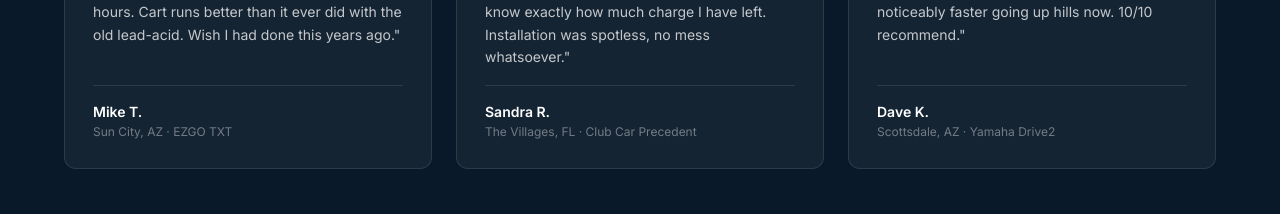
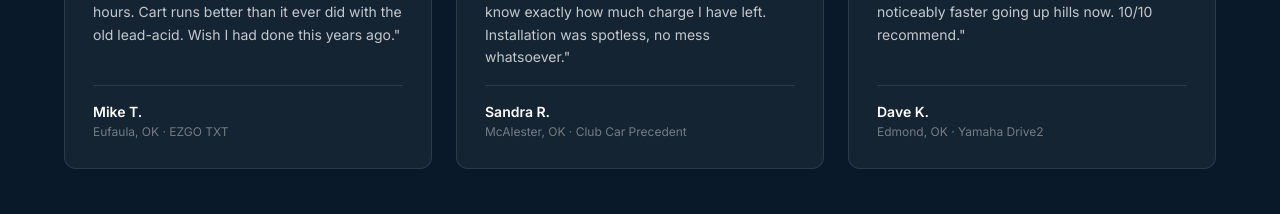
Before and after one commit to taylorrussell18/lithium-golf-cart, a Next.js app: page / in a window 1280 px wide. Shown: the part 6920-7134 px from the top of the page. Built offline with nearby package versions, Linux system fonts and the light colour scheme; a web font is replaced by a local one.

Commit message:
Update review locations to Oklahoma cities

```diff
--- a/components/Reviews.tsx
+++ b/components/Reviews.tsx
@@ -9,21 +9,21 @@ const GOOGLE_REVIEW_URL = "https://g.page/r/YOUR_GOOGLE_PLACE_ID/review"; // ←
 const reviews = [
   {
     name: "Mike T.",
-    location: "Sun City, AZ",
+    location: "Eufaula, OK",
     stars: 5,
     text: "These guys did an amazing job. Came out to my house, had the whole thing done in a few hours. Cart runs better than it ever did with the old lead-acid. Wish I had done this years ago.",
     cart: "EZGO TXT",
   },
   {
     name: "Sandra R.",
-    location: "The Villages, FL",
+    location: "McAlester, OK",
     stars: 5,
     text: "Super professional from start to finish. The LCD monitor is a game changer — I always know exactly how much charge I have left. Installation was spotless, no mess whatsoever.",
     cart: "Club Car Precedent",
   },
   {
     name: "Dave K.",
-    location: "Scottsdale, AZ",
+    location: "Edmond, OK",
     stars: 5,
     text: "Outstanding value. $1,600 all-in and you get a battery that'll last 10+ years. The cart is noticeably faster going up hills now. 10/10 recommend.",
     cart: "Yamaha Drive2",
```
